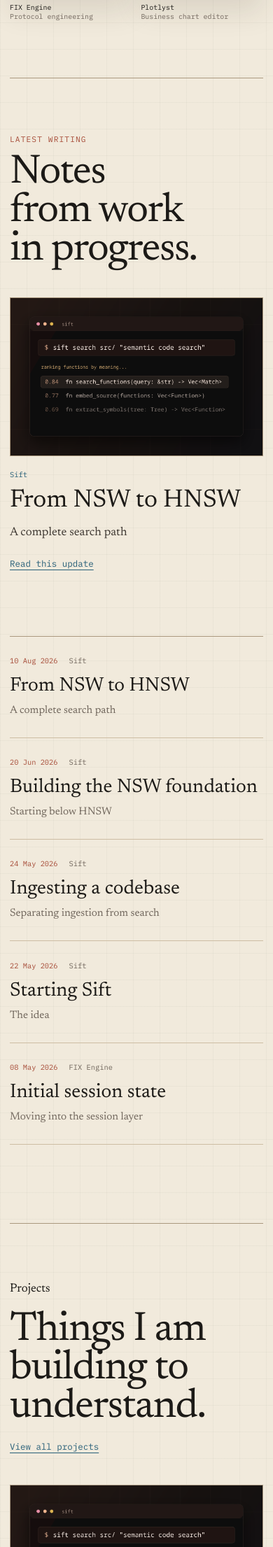
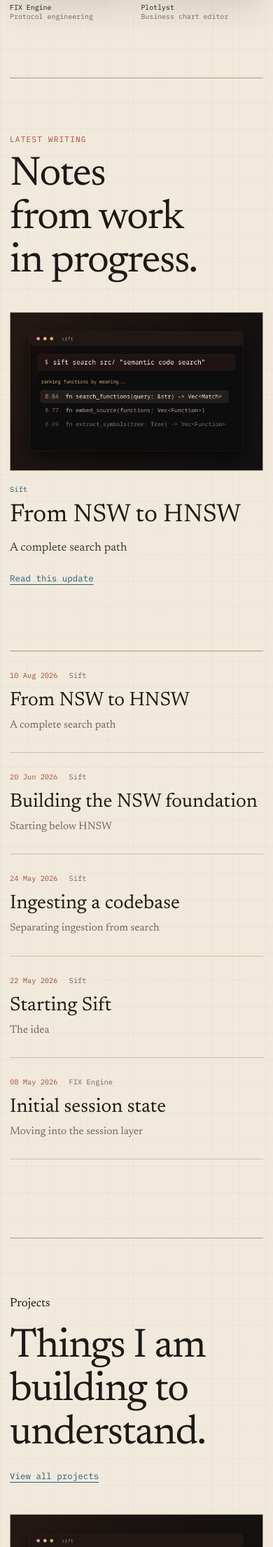
Before and after one commit to HussainQadri/hussainqadri.github.io, a Jekyll site: the page built from index.md, in a window 390 px wide. Shown: the part 1108-3319 px from the top of the page at 70% size. Built offline with Jekyll 4.4.1, drawn with Linux system fonts in a browser that asks for light colours.

Commit message:
Fix mobile heading line spacing

```diff
--- a/assets/css/style.css
+++ b/assets/css/style.css
@@ -1458,6 +1458,7 @@ code {
   .section-heading h2,
   .personal-copy h2 {
     font-size: clamp(3.1rem, 15vw, 4.8rem);
+    line-height: 1.06;
   }
 
   .section-heading-inline {
```
